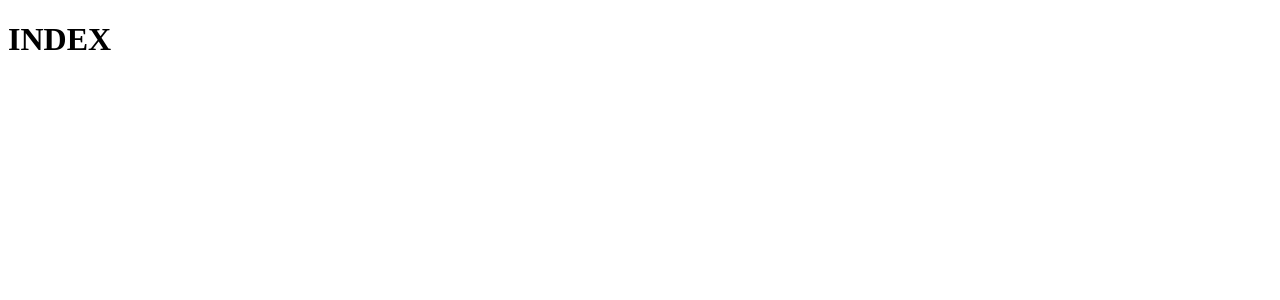
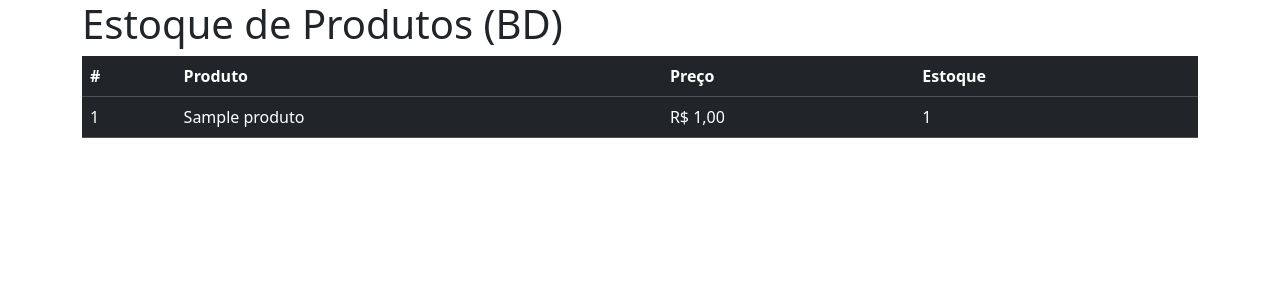
Before and after one commit to fabcurvello/djangoComMysql, a Django app: page / in a window 1280 px wide. Before the commit the part shown is almost empty. Shown: the top 300 px of the page. Run offline with Django 4.2, Linux system fonts and the light colour scheme; tables that the repository leaves empty hold one stand-in row (values such as "Sample post"); some libraries are stand-ins or nearby versions.

Commit message:
Exibir dados do BD na template. Alteracoes em index.html

```diff
--- a/apphome/templates/index.html
+++ b/apphome/templates/index.html
@@ -1,11 +1,37 @@
+{% load bootstrap5 %}
 <!DOCTYPE html>
 <html lang="pt-br">
 <head>
     <meta charset="UTF-8">
     <title>INDEX</title>
+    {% bootstrap_css %}
 </head>
 <body>
-    <h1>INDEX</h1>
+    <div class="container">
+        <h1>Estoque de Produtos (BD)</h1>
 
+        <table class="table table-dark">
+            <thead>
+                <tr>
+                    <th scope="col">#</th>
+                    <th scope="col">Produto</th>
+                    <th scope="col">Preço</th>
+                    <th scope="col">Estoque</th>
+                </tr>
+            </thead>
+            <tbody>
+                {% for produto in produtos %}
+                    <tr>
+                        <td scope="row">{{ produto.id }}</td>
+                        <td scope="row">{{ produto.nome }}</td>
+                        <td scope="row">R$ {{ produto.preco }}</td>
+                        <td scope="row">{{ produto.estoque }}</td>
+                    </tr>
+                {% endfor %}
+            </tbody>
+        </table>
+
+    </div>
+{% bootstrap_javascript %}
 </body>
 </html>
```
